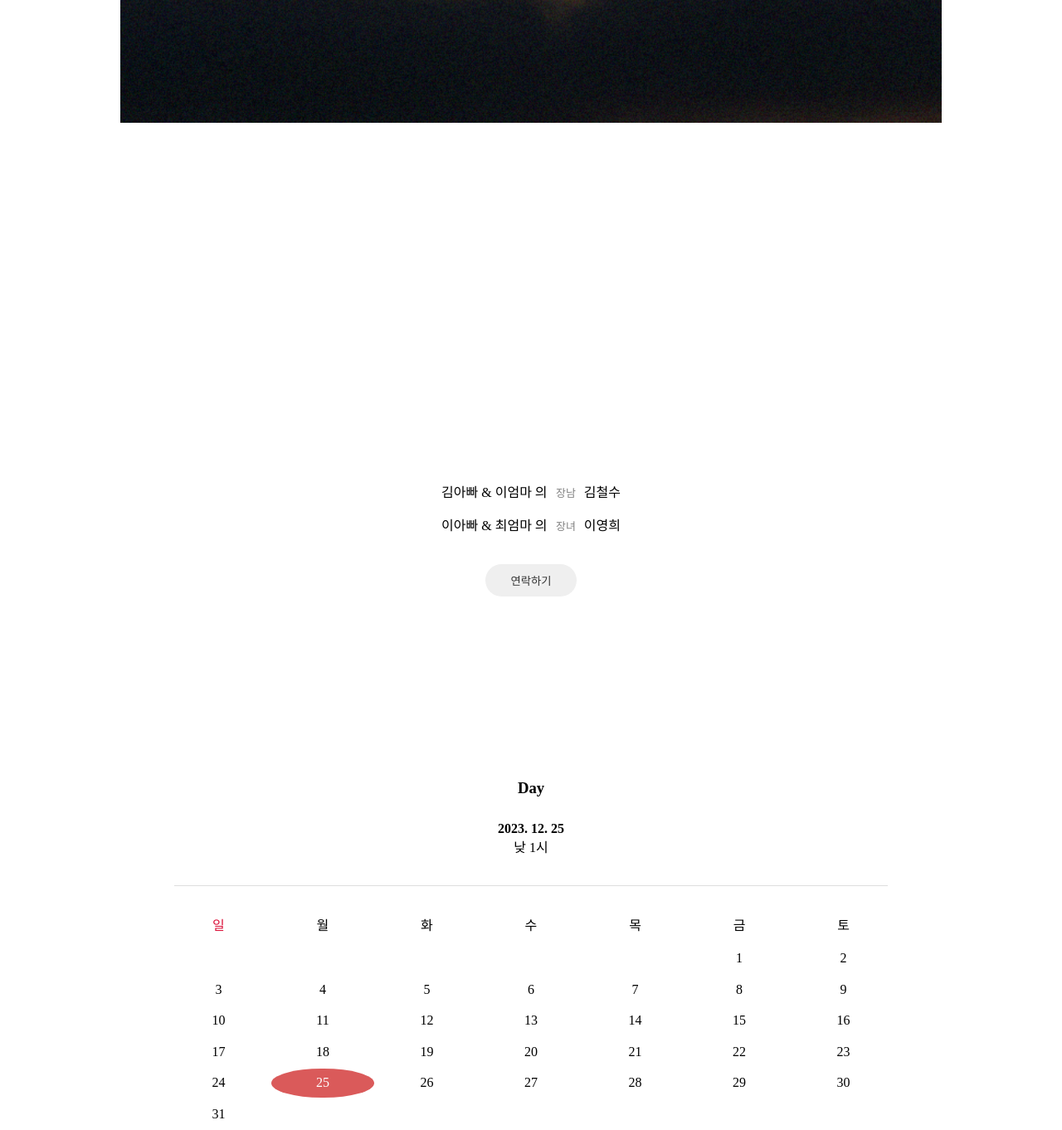
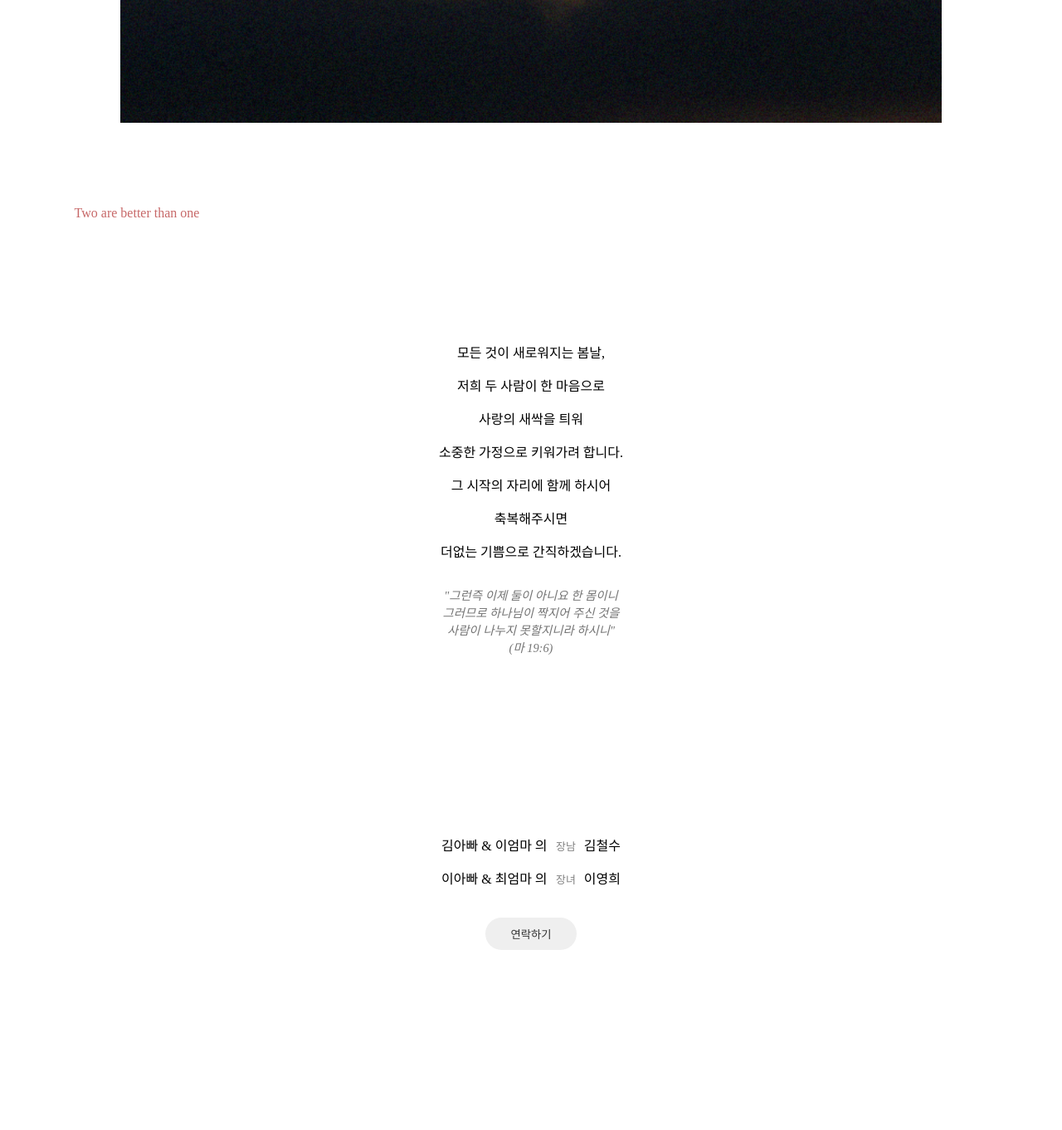
Before and after one commit to Kwonsofia/django-invitation, a Django app: a page that uses main/templates/main/invitation.html in a window 1280 px wide. Shown: the part 1804-3166 px from the top of the page at 83% size. Run offline with Django 4.2, Linux system fonts and the light colour scheme; data comes from the database, SQL or seed files in the repository; data that the repository does not hold is empty; some libraries are stand-ins or nearby versions; some web fonts are replaced.

Commit message:
MOD: introduce modify

```diff
--- a/main/templates/main/invitation.html
+++ b/main/templates/main/invitation.html
@@ -44,8 +44,46 @@
         </div>
         {% endif %}
 
+        <div id="first-sentence">
+            <span>
+                Two are better than one
+            </span>
+        </div>
+
         <div class="part" id="introduce">
-            <p>
+            <div>
+                <p>
+                모든 것이 새로워지는 봄날,
+                </p>
+                <p>
+                저희 두 사람이 한 마음으로
+                </p>
+                <p>
+                사랑의 새싹을 틔워
+                </p>
+                <p>
+                소중한 가정으로 키워가려 합니다.
+                </p>
+                <p>
+                그 시작의 자리에 함께 하시어
+                </p>
+                <p>
+                축복해주시면
+                </p>
+                <p>
+                더없는 기쁨으로 간직하겠습니다.
+                </p>
+            </div>
+            <div id="bible-sentence">
+                <span>
+                    "그런즉 이제 둘이 아니요 한 몸이니
+                    <br>
+                    그러므로 하나님이 짝지어 주신 것을
+                    <br>
+                    사람이 나누지 못할지니라 하시니"
+                    <br>(마 19:6)
+                </span>
+            </div>
         </div>
 
         {% if sub_image %}
--- a/static/style.css
+++ b/static/style.css
@@ -59,6 +59,18 @@ audio {
 h3 {
     text-align: center;
     margin-top: 0;
+}
+
+#first-sentence {
+    margin-bottom: 30px;
+    color: #c76868;
+}
+
+#bible-sentence {
+    margin-top: 30px;
+    color: #747474;
+    font-style: italic;
+    font-size: 0.9em;
 }
 
 #mainImage,
@@ -800,7 +812,7 @@ li {
 @keyframes scaleForward {
     0% {
         transform: scale(0.85);
-    }
+    }y
 
     100% {
         transform: scale(1);
```
